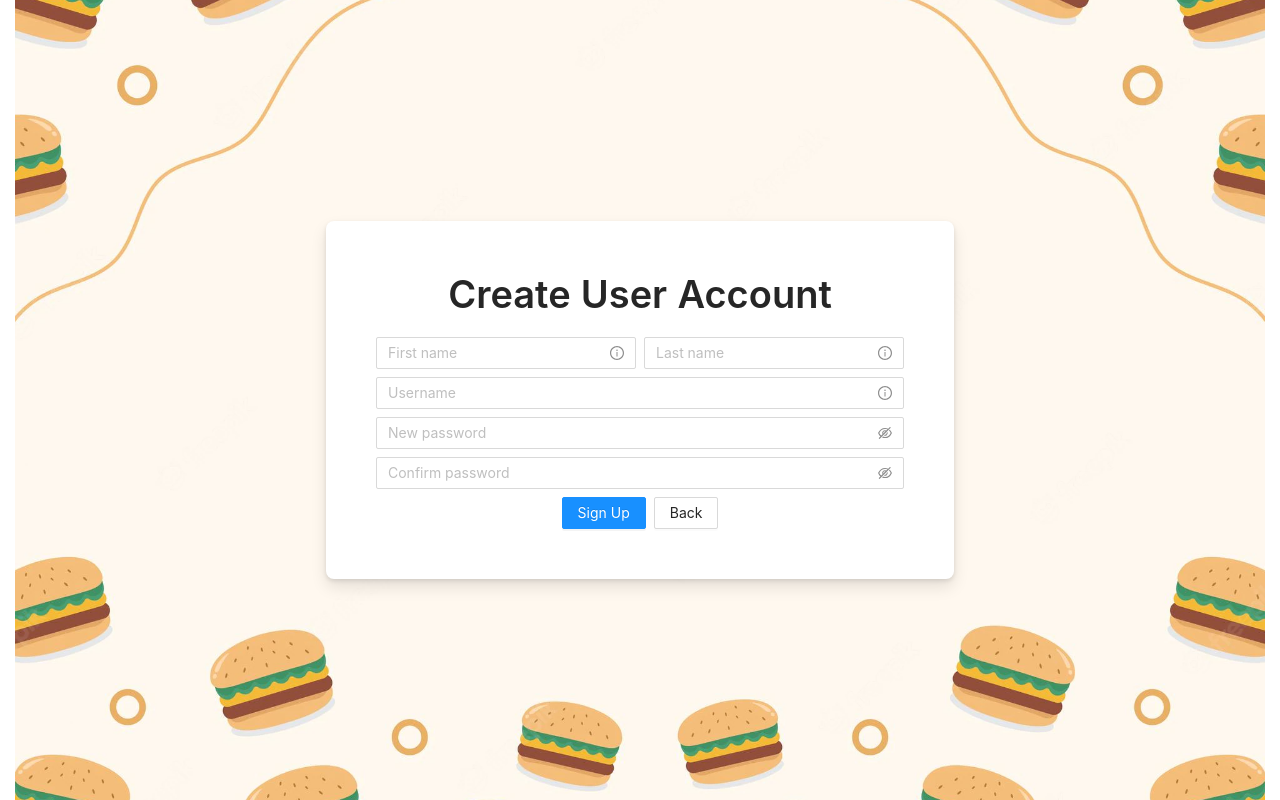
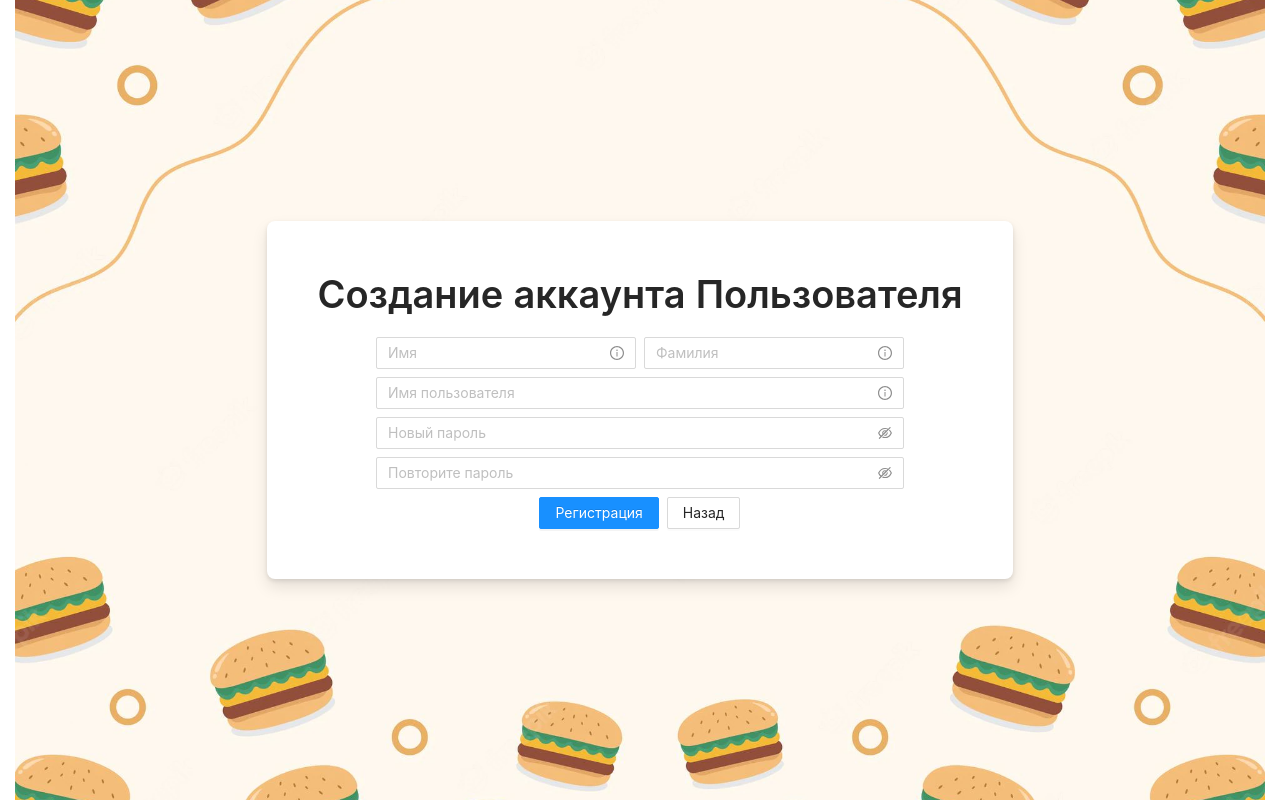
Before and after one commit to eldarnasiroov/admin-user-project, a React (Create React App) app: page /user/create-account in a window 1280 px wide. Built offline with nearby package versions, Linux system fonts and the light colour scheme; a web font is replaced by a local one.

Commit message:
last commit

```diff
--- a/src/components/Admin/AdminLogin.tsx
+++ b/src/components/Admin/AdminLogin.tsx
@@ -26,15 +26,15 @@ const AdminLogin: React.FC = () => {
     <div className="admin_login_container">
       <Space direction="vertical">
         <Typography>
-            <Typography.Title level={5}>Administrator</Typography.Title>
+            <Typography.Title level={5}>Администратор</Typography.Title>
         </Typography>
         <Input
           value={username}
           onChange={(e) => setUsername(e.target.value)}
-          placeholder="Username"
+          placeholder="Имя пользователя"
           prefix={<UserOutlined className="site-form-item-icon" />}
           suffix={
-            <Tooltip title="Enter your username">
+            <Tooltip title="Введите имя пользователя">
               <InfoCircleOutlined style={{ color: "rgba(0,0,0,.45)" }} />
             </Tooltip>
           }
@@ -42,17 +42,17 @@ const AdminLogin: React.FC = () => {
         <Input.Password
           value={password}
           onChange={(e) => setPassword(e.target.value)}
-          placeholder="Password"
+          placeholder="Пароль"
           iconRender={(visible) =>
             visible ? <EyeTwoTone /> : <EyeInvisibleOutlined />
           }
         />
         <Space>
           <Link onClick={adminLoginHandler} to='/admin/main-page'>
-            <Button type="primary">Log In</Button>
+            <Button type="primary">Войти</Button>
           </Link>
           <Link to="/">
-            <Button>Back</Button>
+            <Button>Назад</Button>
           </Link>
         </Space>
       </Space>
--- a/src/components/Admin/AdminMainPage/AdminMainPage.tsx
+++ b/src/components/Admin/AdminMainPage/AdminMainPage.tsx
@@ -1,7 +1,7 @@
-import { Dropdown, Menu, Drawer, Modal  } from "antd";
+import { Dropdown, Menu, Drawer  } from "antd";
 import { Link, Route, Routes } from "react-router-dom";
 import { useAppDispatch } from "../../../hook";
-import { ShoppingCartOutlined, LogoutOutlined, HeartOutlined, UserOutlined } from '@ant-design/icons';
+import {  LogoutOutlined, UserOutlined } from '@ant-design/icons';
 import AdminProductsCardsContainer from "./AdminProducts/AdminProductsCardsContainer/AdminProductsCardsContainer";
 import { adminLogout } from "../../../features/adminDataSlice";
 import './AdminMainPage.css';
@@ -15,7 +15,7 @@ const dispatch = useAppDispatch();
     <Menu
       items={[
         {
-          label: <Link onClick={() => dispatch(adminLogout())} to="/admin">Log Out</Link>,
+          label: <Link onClick={() => dispatch(adminLogout())} to="/admin">Выйти</Link>,
           key: '3',
           icon: <LogoutOutlined />,
         },
@@ -44,7 +44,7 @@ const dispatch = useAppDispatch();
         <Drawer title="Admin Panel" placement="left" onClose={onClose} visible={visible}>
             <p>Some contents...</p>
         </Drawer>
-        <Link className="burger_king_logo" to='/admin/main-page'>
+        <Link className="admin_burger_king_logo" to='/admin/main-page'>
           <img src="https://seeklogo.com/images/B/burger-king-new-2021-logo-F43BDE45C7-seeklogo.com.png" alt="bk-logo" width={55} height={55} />
         </Link>
         <Link to='profile' className="zaart" >
--- a/src/components/Admin/AdminMainPage/AdminProducts/AdminProductsCardsContainer/AdminProductsCardsContainer.tsx
+++ b/src/components/Admin/AdminMainPage/AdminProducts/AdminProductsCardsContainer/AdminProductsCardsContainer.tsx
@@ -30,7 +30,7 @@ const AdminProductsCardsContainer = () => {
     return (
         <div className='admin_all_menu_container'>
             <div className="admin_menu_iscription_container">
-                <h1 className="admin_menu_iscription">SEARCH</h1>
+                <h1 className="admin_menu_iscription">Поиск</h1>
             </div>
             <div className='admin_search_input'>
                 <Input onChange={(e) => setSearchingProduct(e.target.value)} addonAfter={selectAfter} defaultValue={searchingProduct} />
--- a/src/components/EntryPage.tsx
+++ b/src/components/EntryPage.tsx
@@ -8,10 +8,10 @@ const EntryPage: React.FC = () => {
     <div className="entry_page_wrapper">
       <div className="entry_page_container">
           <Link to={"/admin"}>
-            <Button style={{width: '190px'}} type="primary">Login as Administrator</Button>
+            <Button style={{width: '200px'}} type="primary">Войти как Администратор</Button>
           </Link>
           <Link to={"/user"}>
-            <Button style={{width: '190px'}} type="primary">Login as User</Button>
+            <Button style={{width: '200px'}} type="primary">Войти как Пользователь</Button>
           </Link>
       </div>
     </div>
--- a/src/components/User/CreateUserAccount/CreateUserAccount.tsx
+++ b/src/components/User/CreateUserAccount/CreateUserAccount.tsx
@@ -17,10 +17,10 @@ const CreateUserAccount: React.FC = () => {
   const [username, setUsername] = useState('');
   const [password, setPassword] = useState('');
   const [verificationPassword, setVerificationPassword] = useState('');
-  const [redirectPath, setRedirectPath] = useState('/user');
 
   const userRegistrationHandler = () => {
     if (firstName && lastName && username && password && verificationPassword) {
+
       const userData = {
         firstName,
         lastName,
@@ -30,24 +30,23 @@ const CreateUserAccount: React.FC = () => {
       }
       dispatch(userRegistration(userData));
     } else {
-      setRedirectPath('/user/create-account')
-      message.error('Please fill in all required fields');
+      message.error('Пожалуйста, заполните все необходимые поля');
     }
   }
 
   return (
     <div className="create_user_container">
       <Typography>
-        <Typography.Title>Create User Account</Typography.Title>
+        <Typography.Title>Создание аккаунта Пользователя</Typography.Title>
       </Typography>
       <Space direction="vertical">
         <Space>
           <Input
             onChange={(e) => {setFirstName(e.target.value)}}
             value={firstName}
-            placeholder="First name"
+            placeholder="Имя"
             suffix={
-              <Tooltip title={"Name must contain only letters"}>
+              <Tooltip title={"Имя должно содержать только буквы"}>
                 <InfoCircleOutlined style={{ color: "rgba(0,0,0,.45)" }} />
               </Tooltip>
             }
@@ -55,9 +54,9 @@ const CreateUserAccount: React.FC = () => {
           <Input
             onChange={(e) => {setLastName(e.target.value)}}
             value={lastName}
-            placeholder="Last name"
+            placeholder="Фамилия"
             suffix={
-              <Tooltip title={"Surname must contain only letters"}>
+              <Tooltip title={"Фамилия должна содержать только буквы"}>
                 <InfoCircleOutlined style={{ color: "rgba(0,0,0,.45)" }} />
               </Tooltip>
             }
@@ -66,7 +65,7 @@ const CreateUserAccount: React.FC = () => {
           <Input
             onChange={(e) => {setUsername(e.target.value)}}
             value={username}
-            placeholder="Username"
+            placeholder="Имя пользователя"
             suffix={
               <Tooltip title={""}>
                 <InfoCircleOutlined style={{ color: "rgba(0,0,0,.45)" }} />
@@ -76,7 +75,7 @@ const CreateUserAccount: React.FC = () => {
         <Input.Password
           onChange={(e) => {setPassword(e.target.value)}}
           value={password}
-          placeholder="New password"
+          placeholder="Новый пароль"
           iconRender={(visible) =>
             visible ? <EyeTwoTone /> : <EyeInvisibleOutlined />
           }
@@ -84,17 +83,17 @@ const CreateUserAccount: React.FC = () => {
         <Input.Password
           onChange={(e) => {setVerificationPassword(e.target.value)}}
           value={verificationPassword}
-          placeholder="Confirm password"
+          placeholder="Повторите пароль"
           iconRender={(visible) =>
             visible ? <EyeTwoTone /> : <EyeInvisibleOutlined />
           }
         />
         <Space>
-          <Link to={redirectPath}>
-            <Button onClick={userRegistrationHandler} type="primary">Sign Up</Button>
+          <Link to='/user'>
+            <Button onClick={userRegistrationHandler} type="primary">Регистрация</Button>
           </Link>
           <Link to="/user">
-            <Button>Back</Button>
+            <Button>Назад</Button>
           </Link>
         </Space>
       </Space>
--- a/src/components/User/UserLogin.tsx
+++ b/src/components/User/UserLogin.tsx
@@ -28,15 +28,15 @@ const UserLogin: React.FC = () => {
     <div className="user_login_container">
       <Space direction="vertical">
         <Typography>
-          <Typography.Title level={4}>User</Typography.Title>
+          <Typography.Title level={4}>Пользователь</Typography.Title>
         </Typography>
         <Input
           onChange={(e) => {setUsername(e.target.value)}}
           value={username}
-          placeholder="Username"
+          placeholder="Имя пользователя"
           prefix={<UserOutlined className="site-form-item-icon" />}
           suffix={
-            <Tooltip title="Enter your username">
+            <Tooltip title="Введите имя пользователя">
               <InfoCircleOutlined style={{ color: "rgba(0,0,0,.45)" }} />
             </Tooltip>
           }
@@ -44,22 +44,22 @@ const UserLogin: React.FC = () => {
         <Input.Password
           onChange={(e) => {setPassword(e.target.value)}}
           value={password}
-          placeholder="Password"
+          placeholder="Пароль"
           iconRender={(visible) =>
             visible ? <EyeTwoTone /> : <EyeInvisibleOutlined />
           }
         />
         <Link to='main-page'>
-          <Button onClick={userLoginHandler} type="primary">Log In</Button>
+          <Button onClick={userLoginHandler} type="primary">Вход</Button>
         </Link>
         <div className="user_separator"></div>
-        <span>Don't have an account?</span>
+        <span>Ещё не зарегистрированы?</span>
         <Space>
           <Link to="create-account">
-            <Button type="primary">Create new account</Button>
+            <Button type="primary">Создать новый аккаунт</Button>
           </Link>
           <Link to="/">
-            <Button>Back</Button>
+            <Button>Назад</Button>
           </Link>
         </Space>
       </Space>
```
